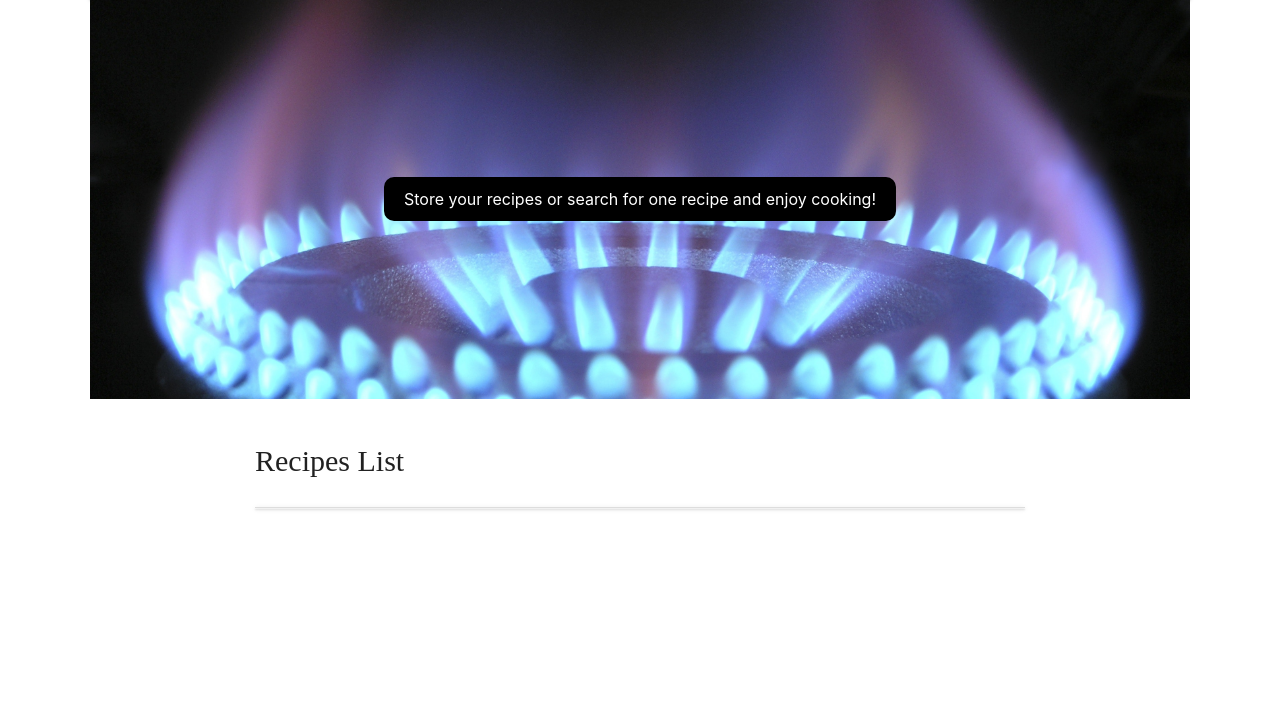
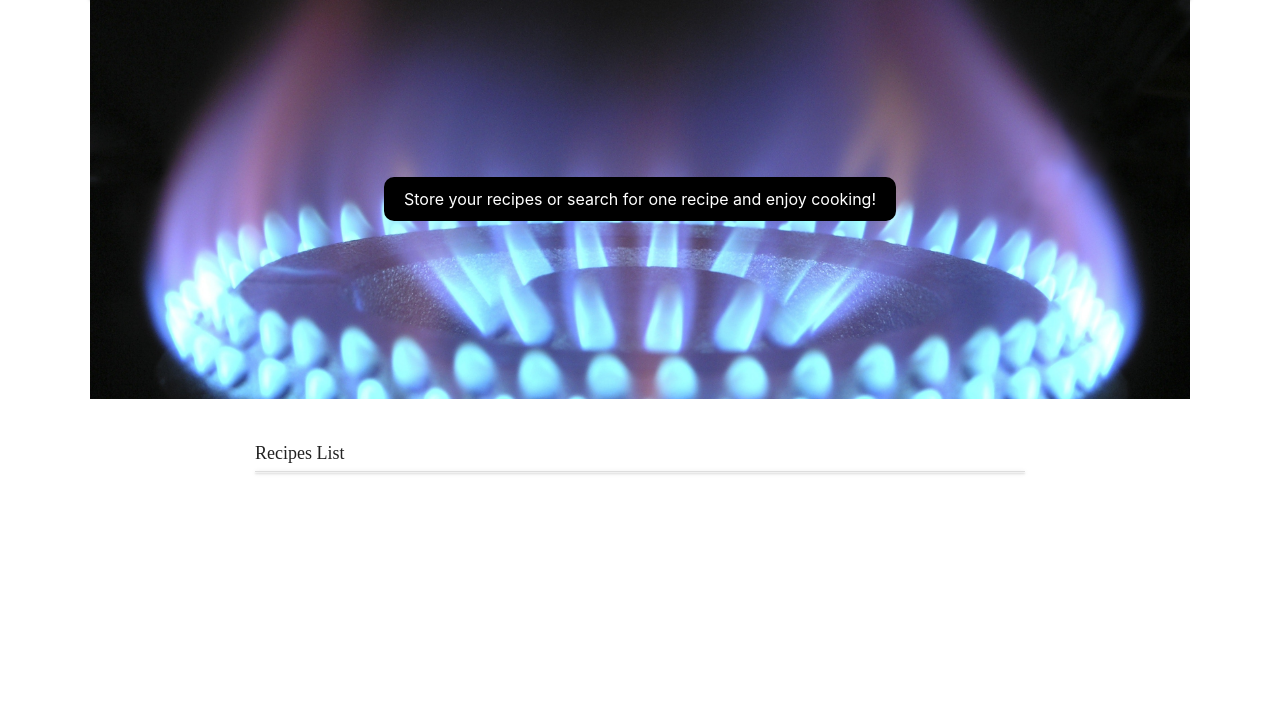
Before and after one commit to Tariqalrehily/whatocook, a Flask app: page / in a window 1280 px wide. Shown: the part 65-775 px from the top of the page. Run offline with Flask 2, Linux system fonts and the light colour scheme; data that the repository does not hold is empty; some libraries are stand-ins or nearby versions.

Commit message:
Modify .list_title class style

```diff
--- a/static/css/style.css
+++ b/static/css/style.css
@@ -58,10 +58,10 @@ body {
 }
 
 .list_title{
-    margin-bottom: 1em;
-    font-weight: 400;
+    margin-bottom: 0.5rem;
+    font-weight: 500;
     font-family: 'Times New Roman', Times, serif;
-    font-size: 2rem;
+    font-size: 1.2rem;
 }
 
 .recipe_header {
```
